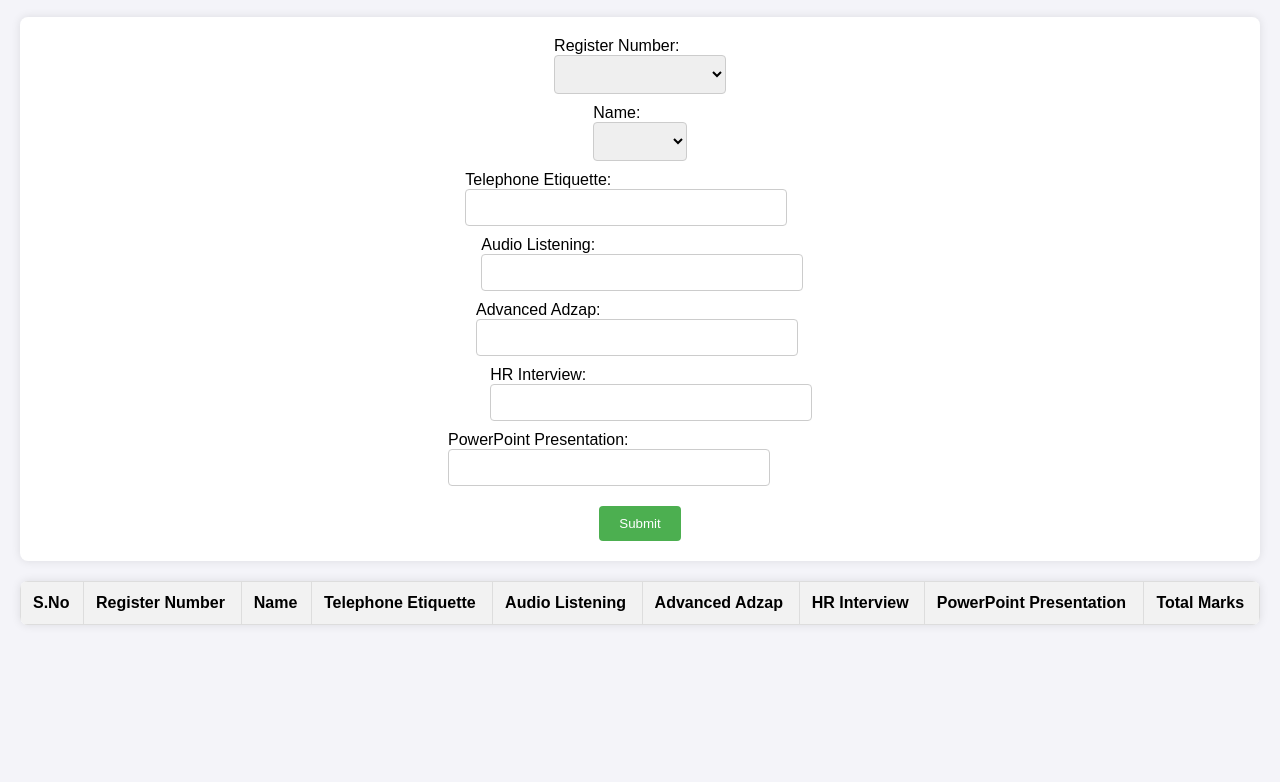
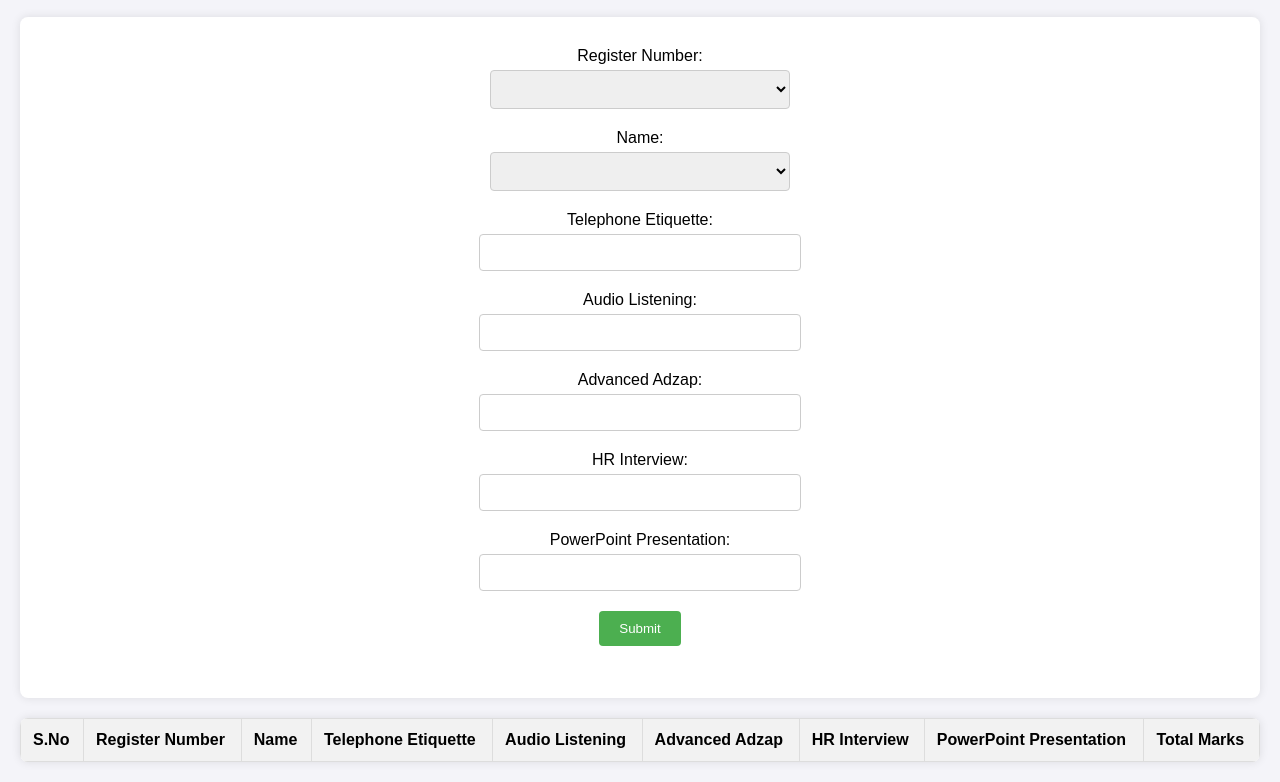
Before and after one commit to developerhunt/softskills-, a plain HTML site: page index.html in a window 1280 px wide. Shown: the part 61-843 px from the top of the page. Before the commit the page ends 800 px from the top, so only its background shows below. Drawn offline with Linux system fonts and the light colour scheme; a script that the page names is missing.

Commit message:
Update index.html

```diff
--- a/index.html
+++ b/index.html
@@ -1,3 +1,4 @@
+<!-- index.html -->
 <!DOCTYPE html>
 <html lang="en">
 <head>
@@ -5,43 +6,37 @@
     <meta name="viewport" content="width=device-width, initial-scale=1.0">
     <title>Student Assessment</title>
     <link rel="stylesheet" href="styles.css">
-    <script src="https://script.google.com/macros/s/AKfycbw75ol93WXq9ZZxZ1ckPkyT7_Xcxtox_v22KPMZtBIWiosJFpD01muO-6WFcHZhCCnLvw/exec"></script>
 </head>
 <body>
-    <h1 class="text-center">Student Assessment</h1>
+    <div class="container">
+        <h1>Student Assessment</h1>
         <form id="dataForm">
-        <div class="form-group">
             <label for="registerNumber">Register Number:</label>
-            <select id="registerNumber" class="form-control"></select>
-        </div>
-        <div class="form-group">
+            <select id="registerNumber"></select>
+
             <label for="name">Name:</label>
-            <select id="name" class="form-control"></select>
-        </div>
-        <div class="form-group">
+            <select id="name"></select>
+
             <label for="telephoneEtiquette">Telephone Etiquette:</label>
-            <input type="number" id="telephoneEtiquette" class="form-control">
-        </div>
-        <div class="form-group">
+            <input type="number" id="telephoneEtiquette">
+
             <label for="audioListening">Audio Listening:</label>
-            <input type="number" id="audioListening" class="form-control">
-        </div>
-        <div class="form-group">
+            <input type="number" id="audioListening">
+
             <label for="advancedAdzap">Advanced Adzap:</label>
-            <input type="number" id="advancedAdzap" class="form-control">
-        </div>
-        <div class="form-group">
+            <input type="number" id="advancedAdzap">
+
             <label for="hrInterview">HR Interview:</label>
-            <input type="number" id="hrInterview" class="form-control">
-        </div>
-        <div class="form-group">
+            <input type="number" id="hrInterview">
+
             <label for="powerPointPresentation">PowerPoint Presentation:</label>
-            <input type="number" id="powerPointPresentation" class="form-control">
-        </div>
-        <button type="submit" class="btn btn-primary">Submit</button>
-        <div id="message" class="text-center mt-3"></div>
+            <input type="number" id="powerPointPresentation">
+
+            <button type="submit">Submit</button>
+            <p id="message"></p>
         </form>
-    <table id="dataTable" class="table table-striped">
+
+        <table>
             <thead>
                 <tr>
                     <th>S.No</th>
@@ -55,8 +50,9 @@
                     <th>Total Marks</th>
                 </tr>
             </thead>
-        <tbody></tbody>
+            <tbody id="dataTable"></tbody>
         </table>
+    </div>
     <script src="script.js"></script>
 </body>
 </html>
```
Lines whose indentation alone changed are shown as unchanged.
